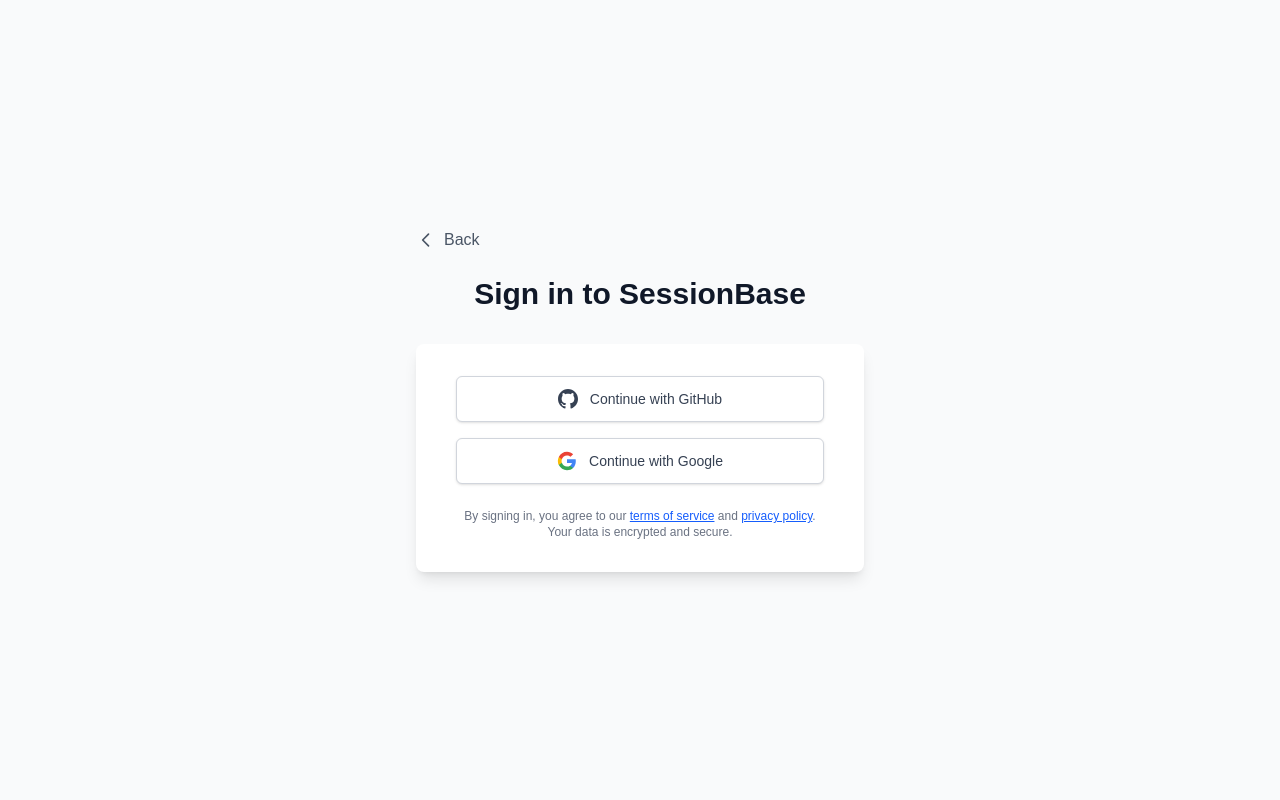
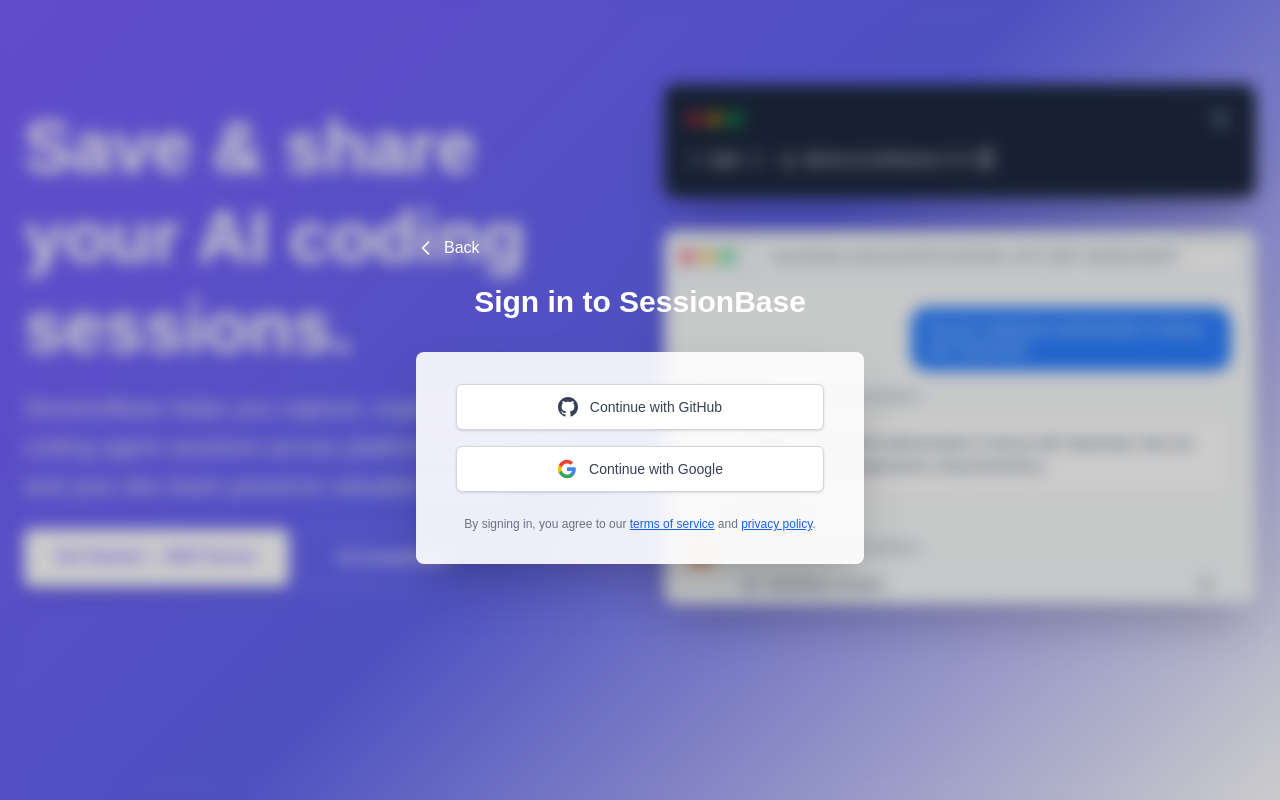
Before and after one commit to owenmccadden/sessionbase-frontend, a Next.js app: page /login in a window 1280 px wide. Built offline with nearby package versions, Linux system fonts and the light colour scheme; no server answers.

Commit message:
Use background blur effect on main login screen

```diff
--- a/src/components/auth/LoginButton.js
+++ b/src/components/auth/LoginButton.js
@@ -4,7 +4,7 @@ export default function LoginButton({ className = '' }) {
   return (
     <Link
       href="/login"
-      className={`inline-flex items-center px-4 py-2 border border-transparent text-sm font-medium rounded-md text-white bg-blue-600 hover:bg-blue-700 focus:outline-none focus:ring-2 focus:ring-offset-2 focus:ring-blue-500 transition-colors cursor-pointer ${className}`}
+      className={`inline-flex items-center px-4 py-2 border border-transparent text-sm font-medium rounded-md text-white bg-blue-600/90 backdrop-blur-sm hover:bg-blue-700/90 focus:outline-none focus:ring-2 focus:ring-offset-2 focus:ring-blue-500 transition-all cursor-pointer ${className}`}
     >
       <svg
         className="w-5 h-5 mr-2"
--- a/src/pages/login.js
+++ b/src/pages/login.js
@@ -2,6 +2,7 @@ import { useState } from 'react';
 import { useRouter } from 'next/router';
 import { useAuth } from '../contexts/AuthContext';
 import { getAuthToken } from '../utils/auth';
+import Hero from '../components/Hero';
 
 const API_BASE_URL = process.env.NEXT_PUBLIC_ENDPOINT_URL || 'https://api.sessionbase.ai';
 
@@ -61,7 +62,7 @@ export default function Login() {
         <div className="max-w-md mx-auto">
           {/* Back Button */}
           <button
-            onClick={() => router.back()}
+            onClick={() => router.push('/')}
             className="mb-6 flex items-center text-gray-600 hover:text-gray-900 transition-colors cursor-pointer"
           >
             <svg className="w-5 h-5 mr-2" fill="none" stroke="currentColor" viewBox="0 0 24 24">
@@ -169,12 +170,22 @@ export default function Login() {
   }
 
   return (
-    <div className="min-h-screen bg-gray-50 flex flex-col justify-center py-12 sm:px-6 lg:px-8">
+    <div className="min-h-screen relative">
+      {/* Hero Background */}
+      <div className="absolute inset-0">
+        <Hero />
+      </div>
+
+      {/* Blurred Overlay */}
+      <div className="absolute inset-0 bg-black/20 backdrop-blur-sm"></div>
+
+      {/* Login Content */}
+      <div className="relative z-10 min-h-screen flex flex-col justify-center py-12 sm:px-6 lg:px-8">
         <div className="sm:mx-auto sm:w-full sm:max-w-md">
           {/* Back Button */}
           <button
-          onClick={() => router.back()}
-          className="mb-6 flex items-center text-gray-600 hover:text-gray-900 transition-colors cursor-pointer"
+            onClick={() => router.push('/')}
+            className="mb-6 flex items-center text-white hover:text-slate-200 transition-colors cursor-pointer"
           >
             <svg className="w-5 h-5 mr-2" fill="none" stroke="currentColor" viewBox="0 0 24 24">
               <path strokeLinecap="round" strokeLinejoin="round" strokeWidth={2} d="M15 19l-7-7 7-7" />
@@ -183,12 +194,12 @@ export default function Login() {
           </button>
 
           <div className="text-center">
-          <h1 className="text-3xl font-bold text-gray-900">Sign in to SessionBase</h1>
+            <h1 className="text-3xl font-bold text-white">Sign in to SessionBase</h1>
           </div>
         </div>
 
         <div className="mt-8 sm:mx-auto sm:w-full sm:max-w-md">
-        <div className="bg-white py-8 px-4 shadow-lg sm:rounded-lg sm:px-10">
+          <div className="bg-white/90 backdrop-blur-sm py-8 px-4 shadow-2xl sm:rounded-lg sm:px-10">
             <div className="space-y-4">
               {/* GitHub OAuth Button */}
               <button
@@ -232,8 +243,8 @@ export default function Login() {
                 >
                   privacy policy
                 </a>.
-              Your data is encrypted and secure.
               </p>
+            </div>
           </div>
         </div>
       </div>
```
Lines whose indentation alone changed are shown as unchanged.
